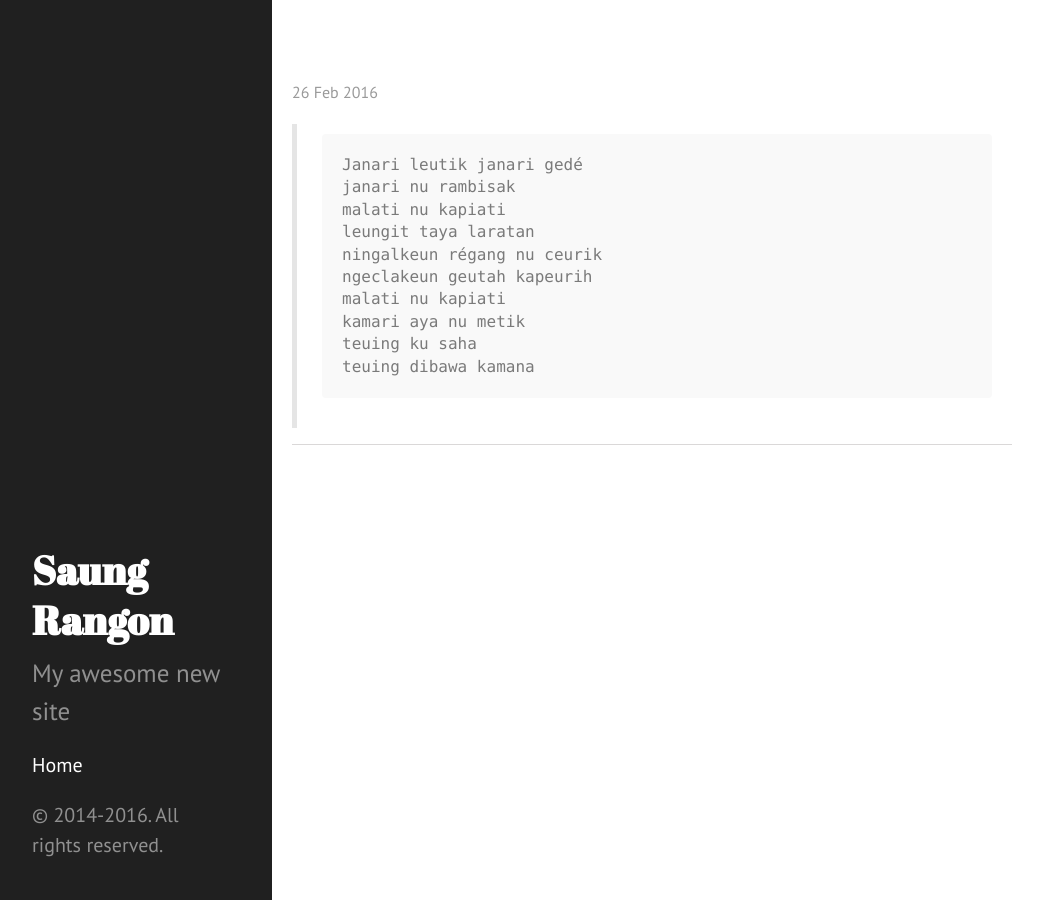
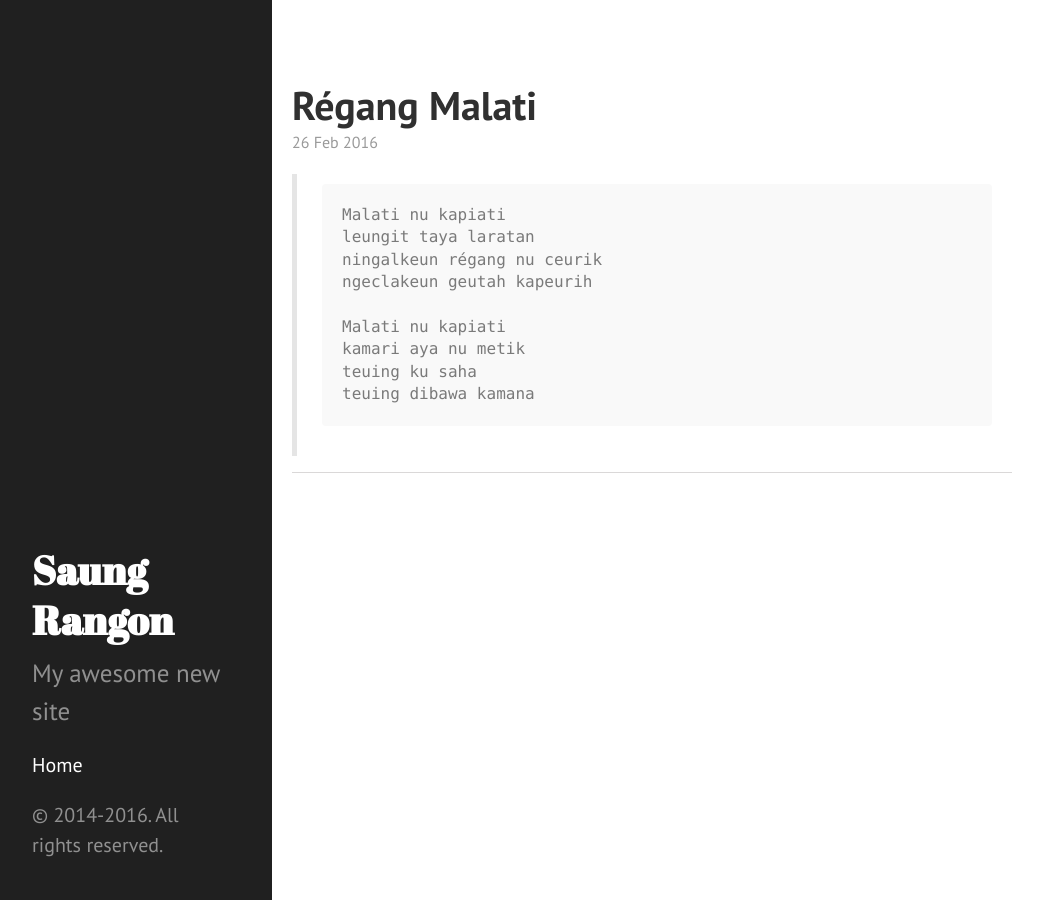
Before and after one commit to saung-rangon/saung-rangon.github.io, a Jekyll site: the page built from _posts/2016-02-26-regang-malati.md, in a window 1280 px wide. Shown: the whole page, without its empty margins (8-1051 px from the left). Built offline with Jekyll 4.4.1, drawn with Linux system fonts in a browser that asks for light colours.

Commit message:
Update 2016-02-26-regang-malati.md

````diff
--- a/_posts/2016-02-26-regang-malati.md
+++ b/_posts/2016-02-26-regang-malati.md
@@ -1,6 +1,6 @@
 ---
 published: true
-title: ''
+title: 'Régang Malati'
 layout: post
 tags: []
 categories: 'ungkara-sunda'
@@ -8,13 +8,12 @@ author: Yusuphm
 ---
 
 >```
-Janari leutik janari gedé
-janari nu rambisak
-malati nu kapiati
+Malati nu kapiati
 leungit taya laratan
 ningalkeun régang nu ceurik
 ngeclakeun geutah kapeurih
-malati nu kapiati
+>
+Malati nu kapiati
 kamari aya nu metik
 teuing ku saha
 teuing dibawa kamana
````
